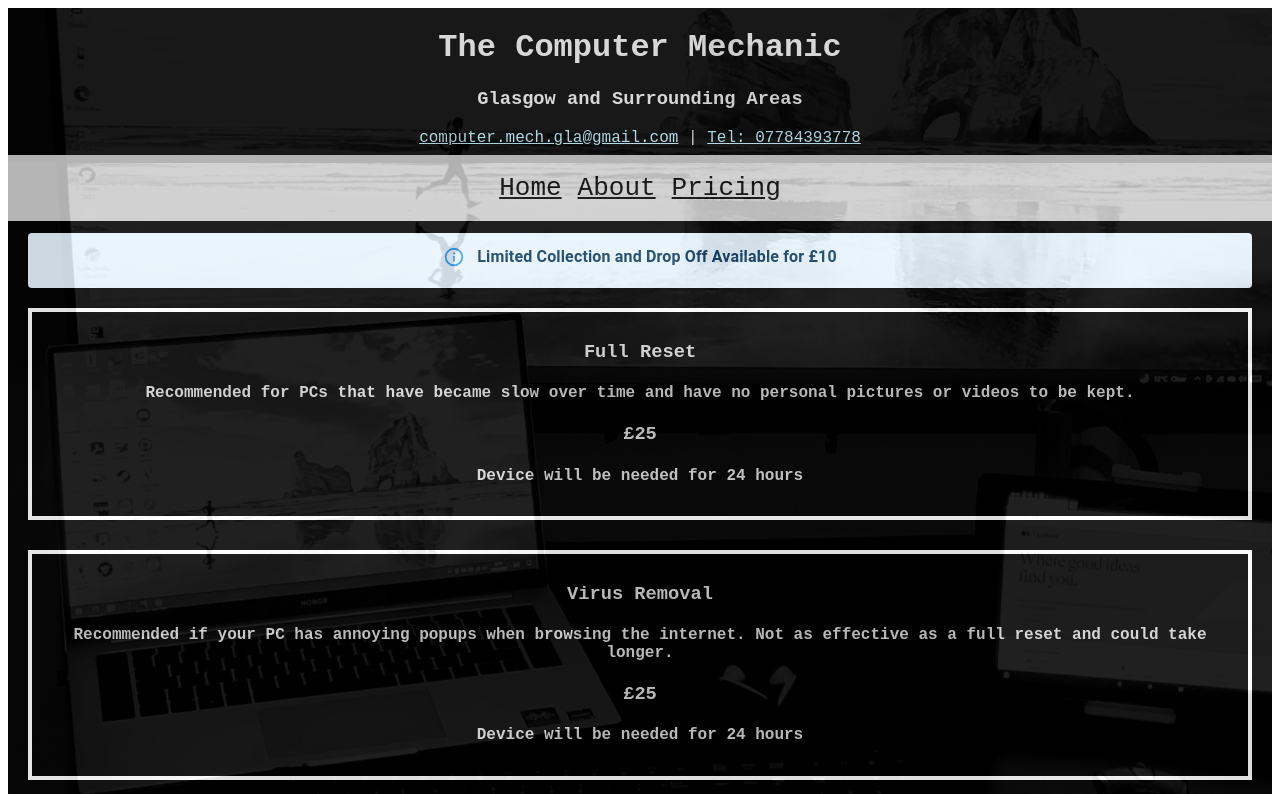
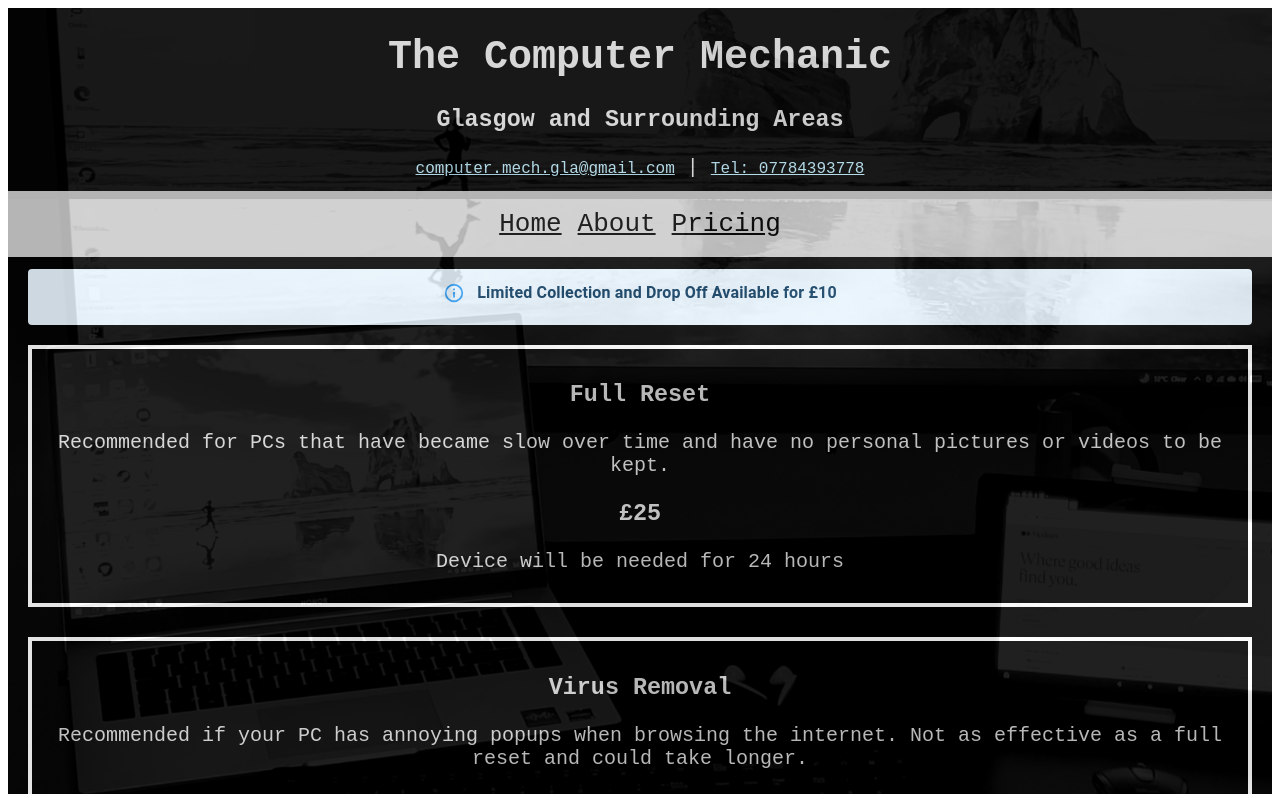
Before and after one commit to gallpaul8892/The-Computer-Mechanic, a React (Create React App) app: page /services in a window 1280 px wide. Shown: the top 794 px of the page. Built offline with nearby package versions, Linux system fonts and the light colour scheme; the HTML template or start-up script is replaced by a standard one.

Commit message:
fixing font size

```diff
--- a/src/PriceList/PriceList.js
+++ b/src/PriceList/PriceList.js
@@ -43,7 +43,10 @@ const PriceList = () => {
     <div className="price-list">
       <Alert severity="info" className="delivery-alert">
         <AlertTitle>
-          <strong>Limited Collection and Drop Off Available for £{appConstants.prices.collectionFee}</strong>
+          <strong>
+            Limited Collection and Drop Off Available for £
+            {appConstants.prices.collectionFee}
+          </strong>
         </AlertTitle>
       </Alert>
 
@@ -53,11 +56,11 @@ const PriceList = () => {
             <h3>
               <strong>{service.title}</strong>
             </h3>
-            <h4>{service.description}</h4>
+            <p>{service.description}</p>
             <h3>£{appConstants.prices[service.id]}</h3>
-            <h4>
+            <p>
               Device will be needed for {appConstants.times[service.id]} hours
-            </h4>
+            </p>
           </div>
         );
       })}
--- a/src/Style/Css/About.css
+++ b/src/Style/Css/About.css
@@ -7,7 +7,7 @@
   background-position-y: -230vh;
   background-position-x: -95px;
   font-family: monospace;
-  font-size: large;
+  font-size: x-large;
 }
 @media (max-width: 962px) {
   .app {
--- a/src/Style/Css/App.css
+++ b/src/Style/Css/App.css
@@ -7,7 +7,7 @@
   background-position-y: -230vh;
   background-position-x: -95px;
   font-family: monospace;
-  font-size: large;
+  font-size: x-large;
 }
 @media (max-width: 962px) {
   .app {
--- a/src/Style/Css/Header.css
+++ b/src/Style/Css/Header.css
@@ -7,7 +7,7 @@
   background-position-y: -230vh;
   background-position-x: -95px;
   font-family: monospace;
-  font-size: large;
+  font-size: x-large;
 }
 @media (max-width: 962px) {
   .app {
--- a/src/Style/Css/Home.css
+++ b/src/Style/Css/Home.css
@@ -7,7 +7,7 @@
   background-position-y: -230vh;
   background-position-x: -95px;
   font-family: monospace;
-  font-size: large;
+  font-size: x-large;
 }
 @media (max-width: 962px) {
   .app {
--- a/src/Style/Css/PriceList.css
+++ b/src/Style/Css/PriceList.css
@@ -7,7 +7,7 @@
   background-position-y: -230vh;
   background-position-x: -95px;
   font-family: monospace;
-  font-size: large;
+  font-size: x-large;
 }
 @media (max-width: 962px) {
   .app {
--- a/src/Style/Sass/App.scss
+++ b/src/Style/Sass/App.scss
@@ -17,7 +17,7 @@ $linkColor: lightblue;
   }
 
   font-family: monospace;
-  font-size: large;
+  font-size: x-large;
 
   .content {
     color: $secondaryColor;
```
